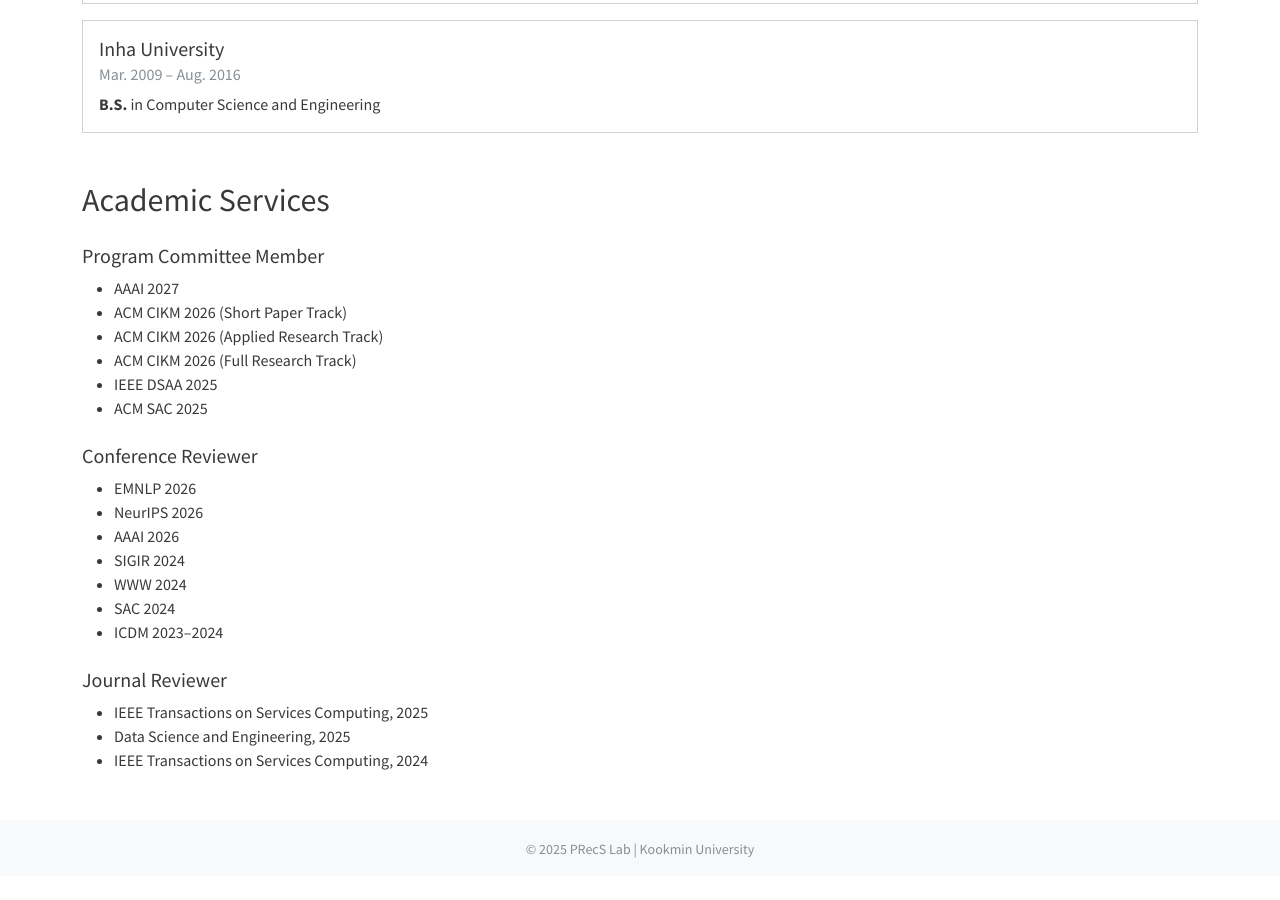
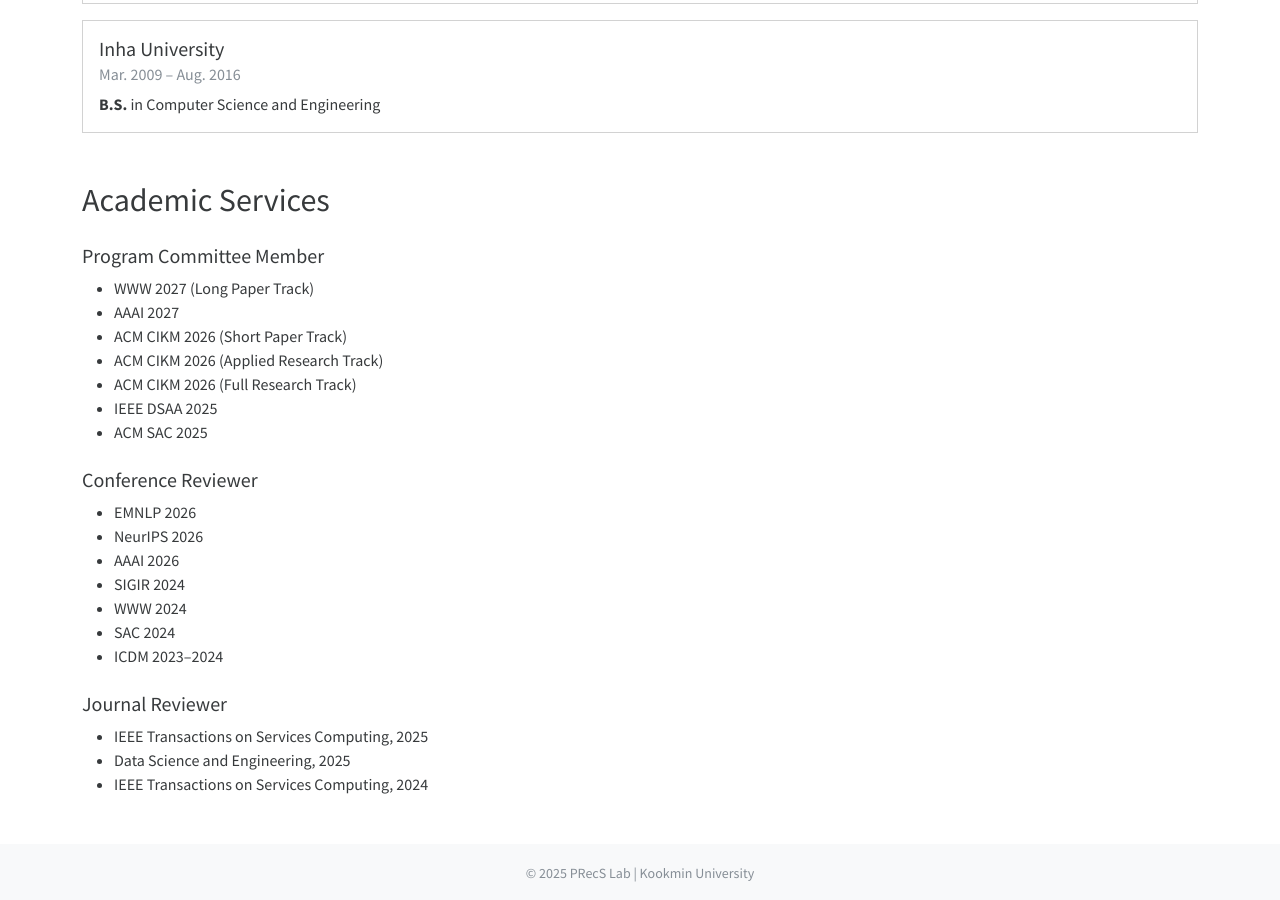
Before and after one commit to hongkyun-bae/hongkyun-bae.github.io, a Jekyll site: the page precs/about.html, which Jekyll copies as it is, in a window 1280 px wide and 900 px high, scrolled down 1275 px. Built offline with Jekyll 4.4.1, drawn with Linux system fonts in a browser that asks for light colours; nearby versions of some CDN libraries; before the commit the page ends 2151 px from its top, so only the background shows below that.

Commit message:
Update about.html

```diff
--- a/precs/about.html
+++ b/precs/about.html
@@ -149,6 +149,7 @@
 
     <h5 class="mt-4">Program Committee Member</h5>
     <ul>
+      <li>WWW 2027 (Long Paper Track)</li>
       <li>AAAI 2027</li>
       <li>ACM CIKM 2026 (Short Paper Track)</li>
       <li>ACM CIKM 2026 (Applied Research Track)</li>
```
